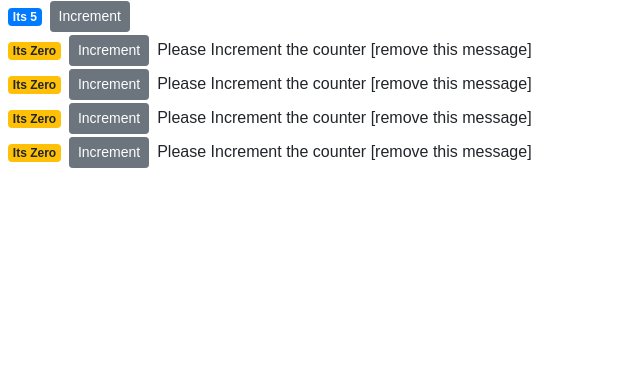
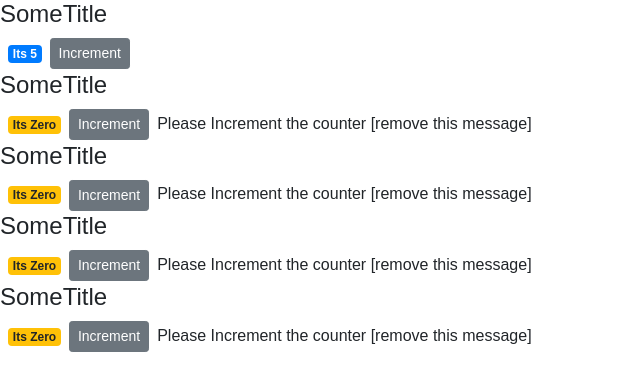
Before and after one commit to khalidmunir/react-cart-template, a React (Create React App) app: page / in a window 1280 px wide. Shown: the top 390 px of the page, without its empty margins (0-640 px from the left). Built offline with nearby package versions, Linux system fonts and the light colour scheme.

Commit message:
each counter now has title

```diff
--- a/src/components/counter.jsx
+++ b/src/components/counter.jsx
@@ -20,6 +20,7 @@ class Counter extends Component {
         return (
             <React.Fragment>
             <div>
+                { this.props.children }
                 <span className={ classes }> { this.formattedCount() } </span>
                 <button
                     onClick={() => this.handleIncrement({ id: 1})}
```
